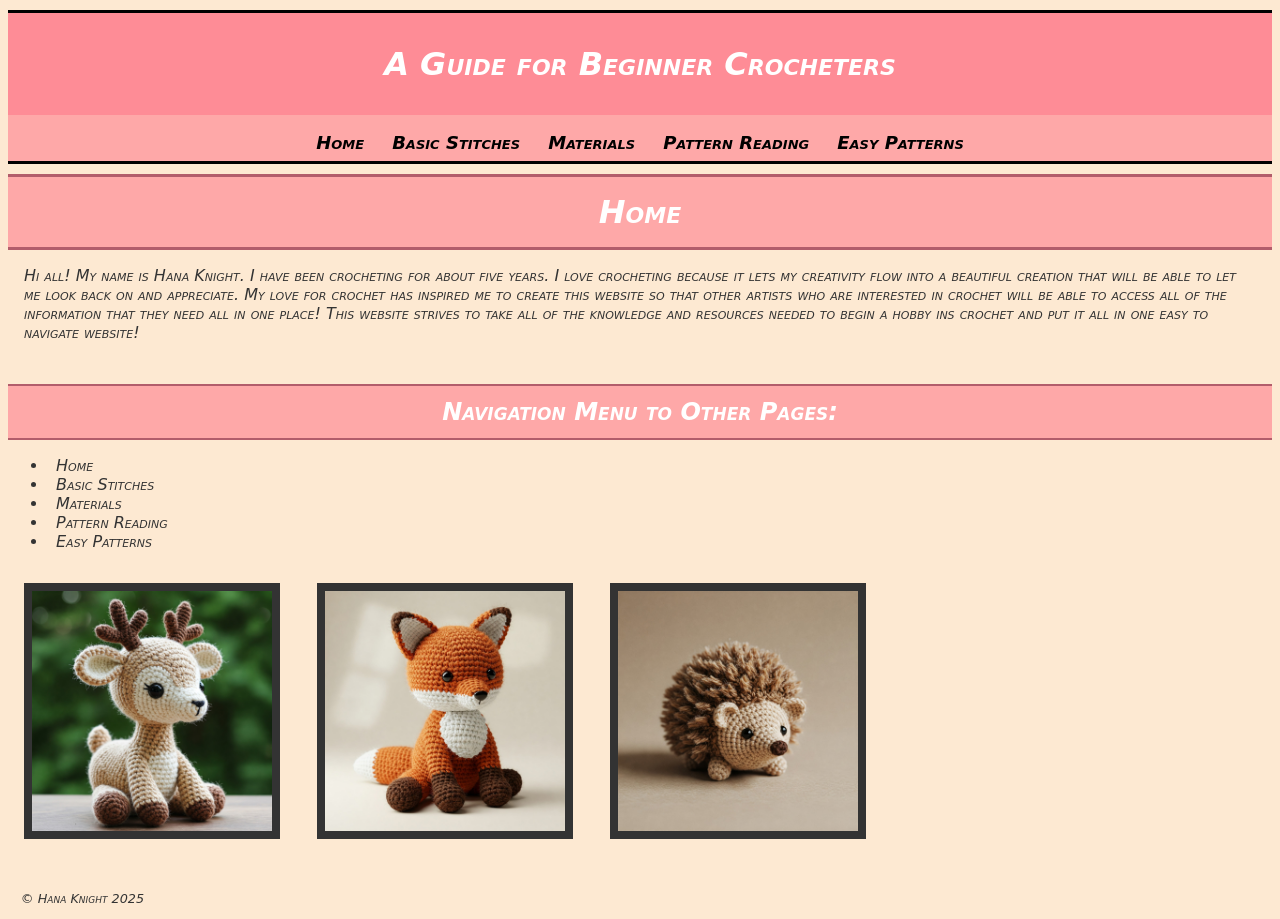
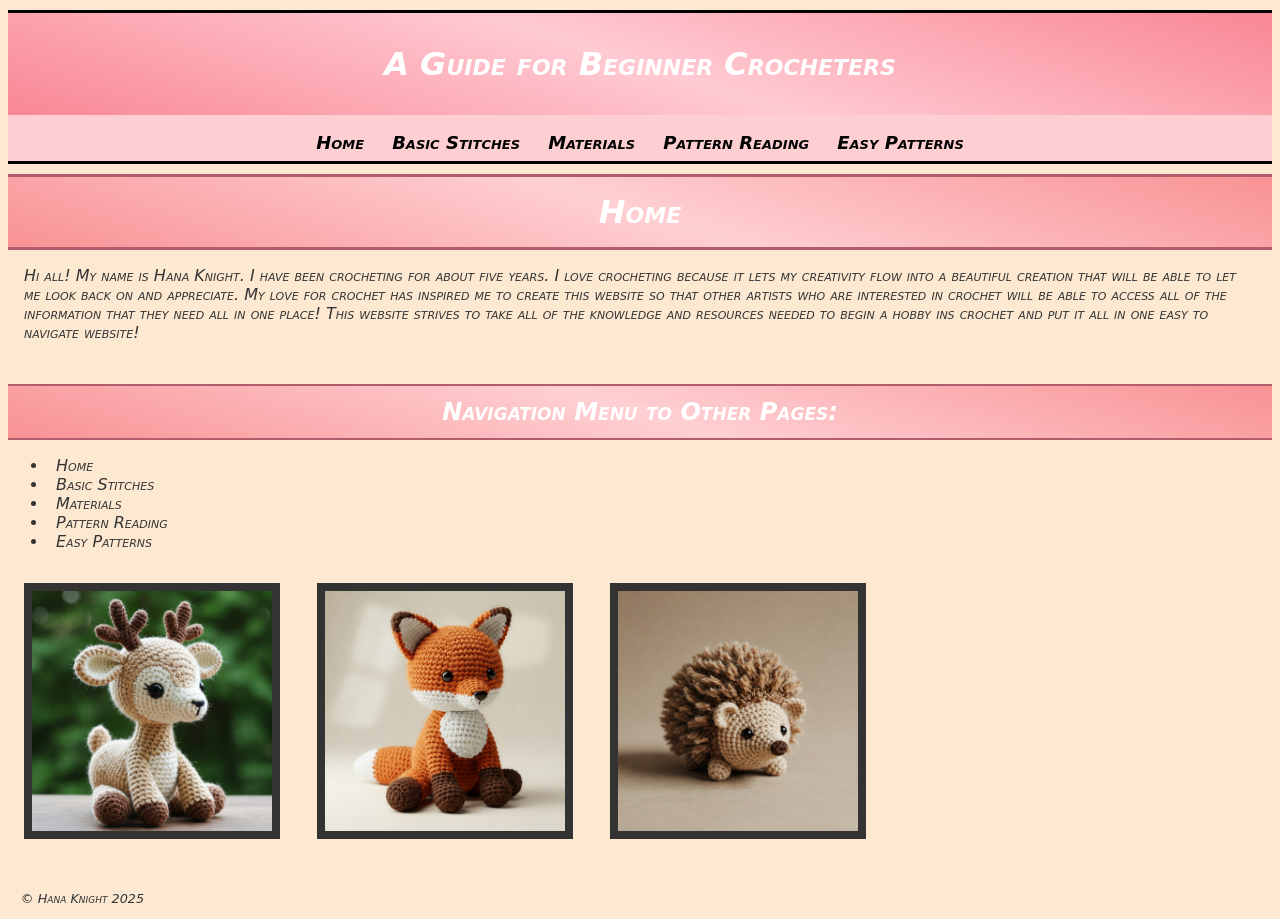
Before and after one commit to HanaK12/my-website, a plain HTML site: page index.html in a window 1280 px wide. Drawn offline with Linux system fonts and the light colour scheme.

Commit message:
added gradient to all headers

```diff
--- a/styles.css
+++ b/styles.css
@@ -11,7 +11,12 @@ body {
 }
 
 h1,h2 {
-  background-color: rgba(255, 119, 137, 0.563);
+  background: linear-gradient(
+        18deg,
+        rgba(245, 79, 101, 0.563),
+        rgba(255, 201, 211, 0.792),
+        rgba(245, 79, 101, 0.563)
+    );
   color: rgb(255, 255, 255);
   padding: 0.5em;
   text-align: center;
@@ -21,7 +26,7 @@ h1,h2 {
   margin-bottom: 0.3em;
 }
 
-header {background-color: rgba(255, 119, 137, 0.563);}
+header {background-color: rgba(255, 201, 211, 0.792);}
 
 p {margin: 1em;}
 
```
